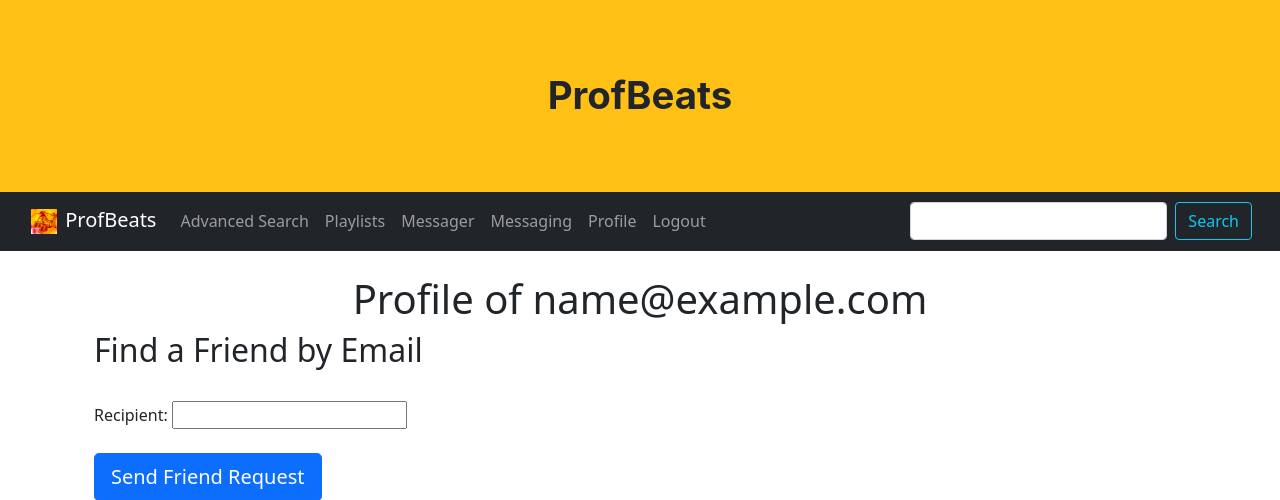
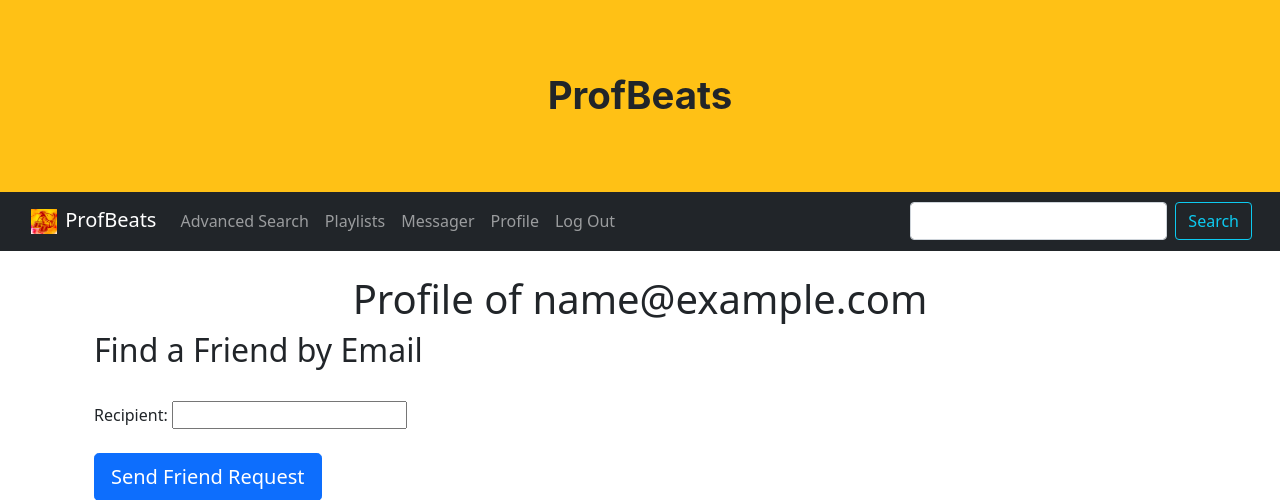
Before and after one commit to LucasGrebe/Senior-Project-Spring-2022, a Django app: page /profile/ in a window 1280 px wide. Shown: the top 500 px of the page. Run offline with Django 4.2, Linux system fonts and the light colour scheme; the visitor is signed in with stand-in values (Sample User, id 1); data that the repository does not hold is empty; some libraries are stand-ins or nearby versions.

Commit message:
fix navbar appearance

```diff
--- a/Profbeats/Profbeats/templates/base.html
+++ b/Profbeats/Profbeats/templates/base.html
@@ -382,16 +382,12 @@ integrity="sha384-1BmE4kWBq78iYhFldvKuhfTAU6auU8tT94WrHftjDbrCEXSU1oBoqyl2QvZ6jI
                         <li class="nav-item">
                             <a class="nav-link" href="{% url 'messager:messages' %}">Messager</a>
                         </li>
-
-                        {% if user.is_authenticated %}
-                        <li class="nav-item">
-                            <a class="nav-link" href="{% url 'messager:messages' %}">Messaging</a>
-                        </li>
                         <li class="nav-item">
                             <a class="nav-link" href="{% url 'profile' %}">Profile</a>
                         </li>
+                        {% if user.is_authenticated %}
                         <li class="nav-item">
-                            <a class="nav-link" href="{% url 'logout' %}">Logout</a>
+                            <a class="nav-link" href="{% url 'logout' %}">Log Out</a>
                         </li>
                         {%else%}
                         <li class="nav-item">
--- a/Profbeats/Profbeats/templates/lander.html
+++ b/Profbeats/Profbeats/templates/lander.html
@@ -7,8 +7,8 @@
 
 <div id="mainpage">
     <div id="welcomeRow">
-        {% if not_logged_in %}
-        <h1>Welcome to Profbeats, log in to listen to personally reccommended songs</h1>
+        {% if not user.is_authenticated %}
+        <h1>Welcome to Profbeats, log in to listen to personally recommended songs</h1>
         {% else %}
         <h1>Welcome to Profbeats, {{ user }}</h1>
         {% endif %}
@@ -103,7 +103,7 @@
 
     <div id="recommendRow">
         {% if not recently_listened_to %}
-            {% if not_logged_in %}
+            {% if not user.is_authenticated %}
             <h1>Check out what's popular</h1>
             <table class="table">
                 <tbody>
--- a/Profbeats/Profbeats/urls.py
+++ b/Profbeats/Profbeats/urls.py
@@ -29,7 +29,7 @@ urlpatterns = [
     path('search/', include('advanced.urls')),
     path('', views.lander_get, name='lander_get'),
     path('accounts/login/', auth_views.LoginView.as_view(template_name='login.html'), name='login'),
-    path('accounts/logout/', auth_views.LogoutView.as_view(template_name='lander.html'), name='logout'),
+    path('accounts/logout/',views.logout_view, name='logout'),
     path('register/',views.register_request,name='register'),
     path('playlistContent/<playlistId>',views.updatePlaylistContent,name='content_display'),
     path('playlist/createPlaylist/',views.createPlaylist,name='create_playlist'),
--- a/Profbeats/Profbeats/views.py
+++ b/Profbeats/Profbeats/views.py
@@ -92,7 +92,7 @@ def loginForm(request):
 
 def logout_view(request):
 	logout(request)
-	# Redirect to a success page.
+	return redirect('lander_get')
 
 def createPlaylist(request):
 	f_playlist = PlaylistForm(request)
```
